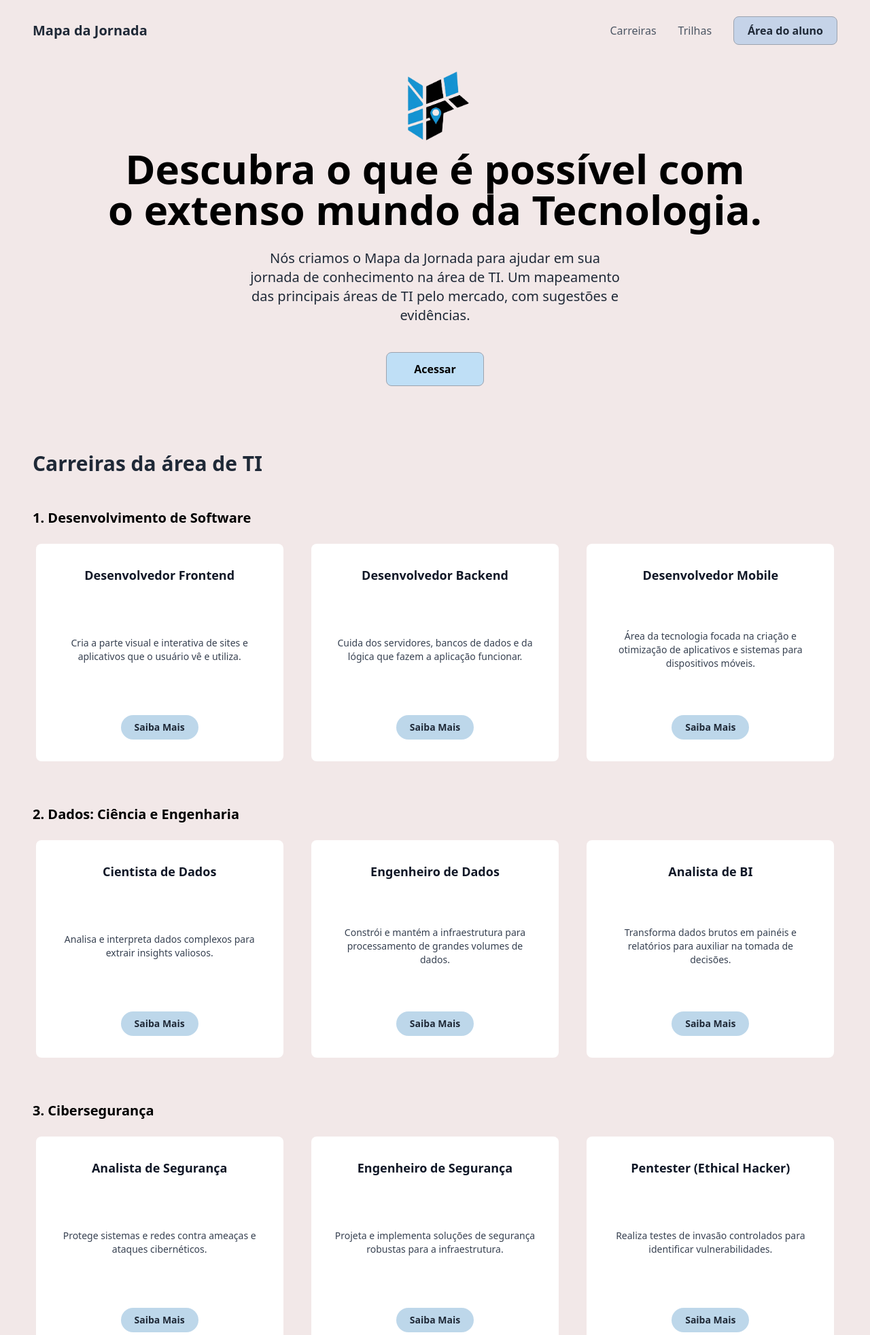
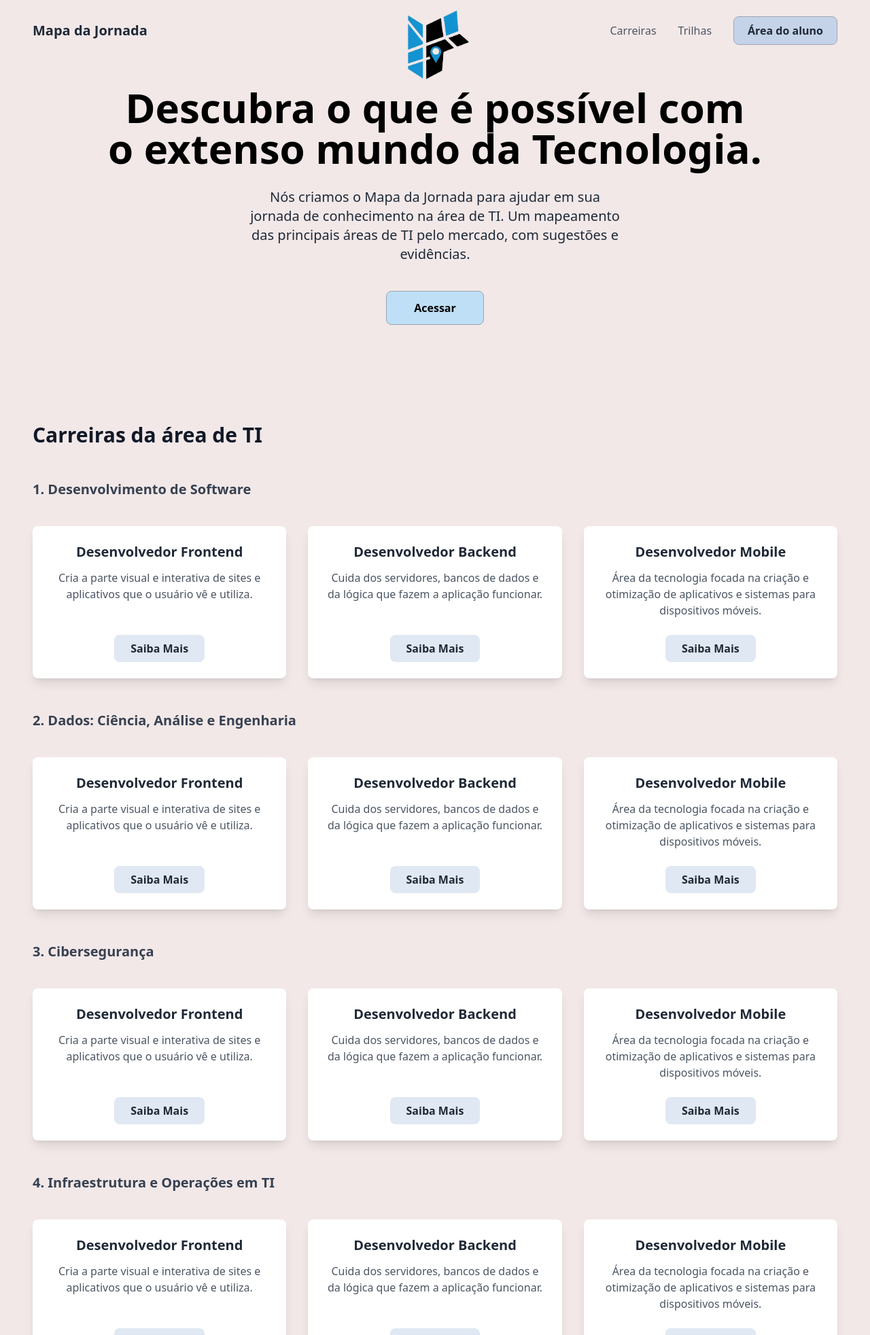
Before and after one commit to jeanlucqs/mapadajornada, a Django app: page / in a window 1280 px wide. Shown: the top 1964 px of the page at 68% size. Run offline with Django 5.2, Linux system fonts and the light colour scheme; some libraries are stand-ins or nearby versions.

Commit message:
mudanças no index

```diff
--- a/templates/base.html
+++ b/templates/base.html
@@ -5,13 +5,22 @@
     <meta name="viewport" content="width=device-width, initial-scale=1.0">
     <title>{% block title %}Mapa da Jornada{% endblock %}</title>
     <script src="https://cdn.tailwindcss.com"></script>
+    <link rel="preconnect" href="https://fonts.googleapis.com">
+    <link rel="preconnect" href="https://fonts.gstatic.com" crossorigin>
+    <link href="https://fonts.googleapis.com/css2?family=Open+Sans:ital,wght@0,300..800;1,300..800&display=swap" rel="stylesheet">
+
+    <style>
+        @import url('https://fonts.googleapis.com/css2?family=Open+Sans:ital,wght@0,300..800;1,300..800&display=swap');
+    </style>
 
 </head>
 
 <body class="flex flex-col min-h-screen bg-[#F2E8E8] text-gray-800">
 
     <!-- NAVBAR -->
-    <nav class="container mx-auto px-6 md:px-12 py-6 flex justify-between items-center">
+
+    <nav class="fixed top-0 left-0 w-full z-50 py-6">
+        <div class="container mx-auto px-6 md:px-12 flex justify-between items-center">
 
             <a href="{% url 'index' %}" class="text-xl font-bold text-gray-800">Mapa da Jornada</a>
 
@@ -33,14 +42,15 @@
                         Área do aluno
                     </a>
                 {% endif %}
-        </div>
-
-        <div class="md:hidden">
+            </div> <div class="md:hidden">
                 <button id="mobile-menu-button" class="text-gray-800 focus:outline-none">
                     <svg class="w-6 h-6" fill="none" stroke="currentColor" viewBox="0 0 24 24" xmlns="http://www.w3.org/2000/svg"><path stroke-linecap="round" stroke-linejoin="round" stroke-width="2" d="M4 6h16M4 12h16M4 18h16"></path></svg>
                 </button>
             </div>
+
+        </div>
     </nav>
+
     <div id="mobile-menu" class="hidden md:hidden px-6 pb-4 text-right">
         <a href="#" class="block text-gray-600 hover:text-gray-900 py-2">Carreiras</a>
         <a href="#" class="block text-gray-600 hover:text-gray-900 py-2">Trilhas</a>
--- a/templates/index.html
+++ b/templates/index.html
@@ -27,166 +27,193 @@
 </section>
 
 
-<!--Carreiras -->
-<section class="container mx-auto px-6 md:px-12 py-8">
-    <h2 class="text-3xl font-bold mb-12 text-gray-800">Carreiras da área de TI</h2>
+<section class="w-full py-12 md:py-16 lg:py-20">
+    <div class="max-w-screen-xl mx-auto px-6 md:px-12">
+
+      <h2 class="text-3xl font-bold text-gray-900 mb-4">Carreiras da área de TI</h2>
+      <div class="separ mt-12">
+        <h3 class="text-xl font-black text-gray-700 mb-10">1. Desenvolvimento de Software</h3>
+
+        <div class="grid grid-cols-1 md:grid-cols-2 lg:grid-cols-3 gap-8">
+
+            <div class="bg-white rounded-lg shadow-lg p-6 flex flex-col text-center items-center transform transition-transform hover:scale-105">
+            <h4 class="text-xl font-semibold text-gray-800 mb-3">Desenvolvedor Frontend</h4>
+            <p class="text-gray-600 mb-6 flex-grow">
+                Cria a parte visual e interativa de sites e aplicativos que o usuário vê e utiliza.
+            </p>
+            <a href="#" class="mt-auto bg-[#E0E8F3] hover:bg-[#C5D3E8] text-gray-800 font-semibold py-2 px-6 rounded-lg transition-colors">
+                Saiba Mais
+            </a>
+            </div>
+
+            <div class="bg-white rounded-lg shadow-lg p-6 flex flex-col text-center items-center transform transition-transform hover:scale-105">
+            <h4 class="text-xl font-bold text-gray-800 mb-3">Desenvolvedor Backend</h4>
+            <p class="text-gray-600 mb-6 flex-grow">
+                Cuida dos servidores, bancos de dados e da lógica que fazem a aplicação funcionar.
+            </p>
+            <a href="#" class="mt-auto bg-[#E0E8F3] hover:bg-[#C5D3E8] text-gray-800 font-semibold py-2 px-6 rounded-lg transition-colors">
+                Saiba Mais
+            </a>
+            </div>
+
+            <div class="bg-white rounded-lg shadow-lg p-6 flex flex-col text-center items-center transform transition-transform hover:scale-105">
+            <h4 class="text-xl font-bold text-gray-800 mb-3">Desenvolvedor Mobile</h4>
+            <p class="text-gray-600 mb-6 flex-grow">
+                Área da tecnologia focada na criação e otimização de aplicativos e sistemas para dispositivos móveis.
+            </p>
+            <a href="#" class="mt-auto bg-[#E0E8F3] hover:bg-[#C5D3E8] text-gray-800 font-semibold py-2 px-6 rounded-lg transition-colors">
+                Saiba Mais
+            </a>
+            </div>
+    </div> <!-- separ -->
 
 
-    <div class="mb-16">
-        <h3 class="text-xl font-bold mb-6 text-black">1. Desenvolvimento de Software</h3>
+    <div class="separ mt-12">
+        <h3 class="text-xl font-black text-gray-700 mb-10">2. Dados: Ciência, Análise e Engenharia</h3>
+
         <div class="grid grid-cols-1 md:grid-cols-2 lg:grid-cols-3 gap-8">
-            <!-- Card front -->
-            <div class="bg-[#FFFFFF] p-8 rounded-lg text-center flex flex-col mx-auto w-full max-w-[364px] h-[320px]">
-                <h4 class="font-bold text-lg text-gray-900">Desenvolvedor Frontend</h4>
-                <div class="flex-grow flex items-center justify-center">
-                    <p class="text-gray-700 text-sm">Cria a parte visual e interativa de sites e aplicativos que o usuário vê e utiliza.</p>
-                </div>
-                <a href="{% url 'pagina_front' %}" class="self-center bg-[#BDD7EA] hover:scale-105 text-gray-800 font-semibold py-2 px-5 rounded-full text-sm transition-colors">Saiba Mais</a>
+
+            <div class="bg-white rounded-lg shadow-lg p-6 flex flex-col text-center items-center transform transition-transform hover:scale-105">
+            <h4 class="text-xl font-bold text-gray-800 mb-3">Desenvolvedor Frontend</h4>
+            <p class="text-gray-600 mb-6 flex-grow">
+                Cria a parte visual e interativa de sites e aplicativos que o usuário vê e utiliza.
+            </p>
+            <a href="#" class="mt-auto bg-[#E0E8F3] hover:bg-[#C5D3E8] text-gray-800 font-semibold py-2 px-6 rounded-lg transition-colors">
+                Saiba Mais
+            </a>
             </div>
 
-            <div class="bg-[#FFFFFF] p-8 rounded-lg text-center flex flex-col mx-auto w-full max-w-[364px] h-[320px]">
-                <h4 class="font-bold text-lg text-gray-900">Desenvolvedor Backend</h4>
-                <div class="flex-grow flex items-center justify-center">
-                    <p class="text-gray-700 text-sm">Cuida dos servidores, bancos de dados e da lógica que fazem a aplicação funcionar.</p>
-                </div>
-                <a href="{% url 'pagina_back' %}" class="self-center bg-[#BDD7EA] hover:scale-105 text-gray-800 font-semibold py-2 px-5 rounded-full text-sm transition-colors">Saiba Mais</a>
+            <div class="bg-white rounded-lg shadow-lg p-6 flex flex-col text-center items-center transform transition-transform hover:scale-105">
+            <h4 class="text-xl font-bold text-gray-800 mb-3">Desenvolvedor Backend</h4>
+            <p class="text-gray-600 mb-6 flex-grow">
+                Cuida dos servidores, bancos de dados e da lógica que fazem a aplicação funcionar.
+            </p>
+            <a href="#" class="mt-auto bg-[#E0E8F3] hover:bg-[#C5D3E8] text-gray-800 font-semibold py-2 px-6 rounded-lg transition-colors">
+                Saiba Mais
+            </a>
             </div>
 
-            <div class="bg-[#FFFFFF] p-8 rounded-lg text-center flex flex-col mx-auto w-full max-w-[364px] h-[320px]">
-                <h4 class="font-bold text-lg text-gray-900">Desenvolvedor Mobile</h4>
-                <div class="flex-grow flex items-center justify-center">
-                    <p class="text-gray-700 text-sm">Área da tecnologia focada na criação e otimização de aplicativos e sistemas para dispositivos móveis.</p>
-                </div>
-                <a href="{% url 'pagina_mobile' %}" class="self-center bg-[#BDD7EA] hover:scale-105 text-gray-800 font-semibold py-2 px-5 rounded-full text-sm transition-colors">Saiba Mais</a>
+            <div class="bg-white rounded-lg shadow-lg p-6 flex flex-col text-center items-center transform transition-transform hover:scale-105">
+            <h4 class="text-xl font-bold text-gray-800 mb-3">Desenvolvedor Mobile</h4>
+            <p class="text-gray-600 mb-6 flex-grow">
+                Área da tecnologia focada na criação e otimização de aplicativos e sistemas para dispositivos móveis.
+            </p>
+            <a href="#" class="mt-auto bg-[#E0E8F3] hover:bg-[#C5D3E8] text-gray-800 font-semibold py-2 px-6 rounded-lg transition-colors">
+                Saiba Mais
+            </a>
             </div>
-        </div>
-    </div>
+    </div> <!-- separ -->
 
-    <!-- Ciência e Engenharia -->
-    <div class="mb-16">
-        <h3 class="text-xl font-bold mb-6 text-black">2. Dados: Ciência e Engenharia</h3>
+    <div class="separ mt-12">
+        <h3 class="text-xl font-black text-gray-700 mb-10">3. Cibersegurança</h3>
+
         <div class="grid grid-cols-1 md:grid-cols-2 lg:grid-cols-3 gap-8">
 
-            <div class="bg-[#FFFFFF] p-8 rounded-lg text-center flex flex-col mx-auto w-full max-w-[364px] h-[320px]">
-                <h4 class="font-bold text-lg text-gray-900">Cientista de Dados</h4>
-                <div class="flex-grow flex items-center justify-center">
-                    <p class="text-gray-700 text-sm">Analisa e interpreta dados complexos para extrair insights valiosos.</p>
-                </div>
-                <a href="#" class="self-center bg-[#BDD7EA] hover:scale-105 text-gray-800 font-semibold py-2 px-5 rounded-full text-sm transition-colors">Saiba Mais</a>
+            <div class="bg-white rounded-lg shadow-lg p-6 flex flex-col text-center items-center transform transition-transform hover:scale-105">
+            <h4 class="text-xl font-bold text-gray-800 mb-3">Desenvolvedor Frontend</h4>
+            <p class="text-gray-600 mb-6 flex-grow">
+                Cria a parte visual e interativa de sites e aplicativos que o usuário vê e utiliza.
+            </p>
+            <a href="#" class="mt-auto bg-[#E0E8F3] hover:bg-[#C5D3E8] text-gray-800 font-semibold py-2 px-6 rounded-lg transition-colors">
+                Saiba Mais
+            </a>
             </div>
 
-            <div class="bg-[#FFFFFF] p-8 rounded-lg text-center flex flex-col mx-auto w-full max-w-[364px] h-[320px]">
-                <h4 class="font-bold text-lg text-gray-900">Engenheiro de Dados</h4>
-                <div class="flex-grow flex items-center justify-center">
-                    <p class="text-gray-700 text-sm">Constrói e mantém a infraestrutura para processamento de grandes volumes de dados.</p>
-                </div>
-                <a href="#" class="self-center bg-[#BDD7EA] hover:scale-105 text-gray-800 font-semibold py-2 px-5 rounded-full text-sm transition-colors">Saiba Mais</a>
+            <div class="bg-white rounded-lg shadow-lg p-6 flex flex-col text-center items-center transform transition-transform hover:scale-105">
+            <h4 class="text-xl font-bold text-gray-800 mb-3">Desenvolvedor Backend</h4>
+            <p class="text-gray-600 mb-6 flex-grow">
+                Cuida dos servidores, bancos de dados e da lógica que fazem a aplicação funcionar.
+            </p>
+            <a href="#" class="mt-auto bg-[#E0E8F3] hover:bg-[#C5D3E8] text-gray-800 font-semibold py-2 px-6 rounded-lg transition-colors">
+                Saiba Mais
+            </a>
             </div>
 
-            <div class="bg-[#FFFFFF] p-8 rounded-lg text-center flex flex-col mx-auto w-full max-w-[364px] h-[320px]">
-                <h4 class="font-bold text-lg text-gray-900">Analista de BI</h4>
-                <div class="flex-grow flex items-center justify-center">
-                    <p class="text-gray-700 text-sm">Transforma dados brutos em painéis e relatórios para auxiliar na tomada de decisões.</p>
-                </div>
-                <a href="#" class="self-center bg-[#BDD7EA] hover:scale-105 text-gray-800 font-semibold py-2 px-5 rounded-full text-sm transition-colors">Saiba Mais</a>
+            <div class="bg-white rounded-lg shadow-lg p-6 flex flex-col text-center items-center transform transition-transform hover:scale-105">
+            <h4 class="text-xl font-bold text-gray-800 mb-3">Desenvolvedor Mobile</h4>
+            <p class="text-gray-600 mb-6 flex-grow">
+                Área da tecnologia focada na criação e otimização de aplicativos e sistemas para dispositivos móveis.
+            </p>
+            <a href="#" class="mt-auto bg-[#E0E8F3] hover:bg-[#C5D3E8] text-gray-800 font-semibold py-2 px-6 rounded-lg transition-colors">
+                Saiba Mais
+            </a>
             </div>
-        </div>
-    </div>
+    </div> <!-- separ -->
 
-    <!-- Cibersegurança -->
-    <div class="mb-16">
-        <h3 class="text-xl font-bold mb-6 text-black">3. Cibersegurança</h3>
+    <div class="separ mt-12">
+        <h3 class="text-xl font-black text-gray-700 mb-10">4. Infraestrutura e Operações em TI</h3>
+
         <div class="grid grid-cols-1 md:grid-cols-2 lg:grid-cols-3 gap-8">
 
-            <div class="bg-[#FFFFFF] p-8 rounded-lg text-center flex flex-col mx-auto w-full max-w-[364px] h-[320px]">
-                <h4 class="font-bold text-lg text-gray-900">Analista de Segurança</h4>
-                <div class="flex-grow flex items-center justify-center">
-                    <p class="text-gray-700 text-sm">Protege sistemas e redes contra ameaças e ataques cibernéticos.</p>
-                </div>
-                <a href="#" class="self-center bg-[#BDD7EA] hover:scale-105 text-gray-800 font-semibold py-2 px-5 rounded-full text-sm transition-colors">Saiba Mais</a>
+            <div class="bg-white rounded-lg shadow-lg p-6 flex flex-col text-center items-center transform transition-transform hover:scale-105">
+            <h4 class="text-xl font-bold text-gray-800 mb-3">Desenvolvedor Frontend</h4>
+            <p class="text-gray-600 mb-6 flex-grow">
+                Cria a parte visual e interativa de sites e aplicativos que o usuário vê e utiliza.
+            </p>
+            <a href="#" class="mt-auto bg-[#E0E8F3] hover:bg-[#C5D3E8] text-gray-800 font-semibold py-2 px-6 rounded-lg transition-colors">
+                Saiba Mais
+            </a>
             </div>
 
-            <div class="bg-[#FFFFFF] p-8 rounded-lg text-center flex flex-col mx-auto w-full max-w-[364px] h-[320px]">
-                <h4 class="font-bold text-lg text-gray-900">Engenheiro de Segurança</h4>
-                <div class="flex-grow flex items-center justify-center">
-                    <p class="text-gray-700 text-sm">Projeta e implementa soluções de segurança robustas para a infraestrutura.</p>
-                </div>
-                <a href="#" class="self-center bg-[#BDD7EA] hover:scale-105 text-gray-800 font-semibold py-2 px-5 rounded-full text-sm transition-colors">Saiba Mais</a>
+            <div class="bg-white rounded-lg shadow-lg p-6 flex flex-col text-center items-center transform transition-transform hover:scale-105">
+            <h4 class="text-xl font-bold text-gray-800 mb-3">Desenvolvedor Backend</h4>
+            <p class="text-gray-600 mb-6 flex-grow">
+                Cuida dos servidores, bancos de dados e da lógica que fazem a aplicação funcionar.
+            </p>
+            <a href="#" class="mt-auto bg-[#E0E8F3] hover:bg-[#C5D3E8] text-gray-800 font-semibold py-2 px-6 rounded-lg transition-colors">
+                Saiba Mais
+            </a>
             </div>
 
-            <div class="bg-[#FFFFFF] p-8 rounded-lg text-center flex flex-col mx-auto w-full max-w-[364px] h-[320px]">
-                <h4 class="font-bold text-lg text-gray-900">Pentester (Ethical Hacker)</h4>
-                <div class="flex-grow flex items-center justify-center">
-                    <p class="text-gray-700 text-sm">Realiza testes de invasão controlados para identificar vulnerabilidades.</p>
-                </div>
-                <a href="#" class="self-center bg-[#BDD7EA] hover:scale-105 text-gray-800 font-semibold py-2 px-5 rounded-full text-sm transition-colors">Saiba Mais</a>
+            <div class="bg-white rounded-lg shadow-lg p-6 flex flex-col text-center items-center transform transition-transform hover:scale-105">
+            <h4 class="text-xl font-bold text-gray-800 mb-3">Desenvolvedor Mobile</h4>
+            <p class="text-gray-600 mb-6 flex-grow">
+                Área da tecnologia focada na criação e otimização de aplicativos e sistemas para dispositivos móveis.
+            </p>
+            <a href="#" class="mt-auto bg-[#E0E8F3] hover:bg-[#C5D3E8] text-gray-800 font-semibold py-2 px-6 rounded-lg transition-colors">
+                Saiba Mais
+            </a>
             </div>
-        </div>
-    </div>
+    </div> <!-- separ -->
 
-    <!-- Infraestrutura de TI e Cloud Computing -->
-    <div class="mb-16">
-        <h3 class="text-xl font-bold mb-6 text-black">4. Infraestrutura de TI e Cloud Computing</h3>
+    <div class="separ mt-12">
+        <h3 class="text-xl font-black text-gray-700 mb-10">5. Interface e Experiência do Usuário</h3>
+
         <div class="grid grid-cols-1 md:grid-cols-2 lg:grid-cols-3 gap-8">
 
-            <div class="bg-[#FFFFFF] p-8 rounded-lg text-center flex flex-col mx-auto w-full max-w-[364px] h-[320px]">
-                <h4 class="font-bold text-lg text-gray-900">Administrador de Redes</h4>
-                <div class="flex-grow flex items-center justify-center">
-                    <p class="text-gray-700 text-sm">Gerencia e mantém a infraestrutura de rede para garantir a conectividade.</p>
-                </div>
-                <a href="#" class="self-center bg-[#BDD7EA] hover:scale-105 text-gray-800 font-semibold py-2 px-5 rounded-full text-sm transition-colors">Saiba Mais</a>
+            <div class="bg-white rounded-lg shadow-lg p-6 flex flex-col text-center items-center transform transition-transform hover:scale-105">
+            <h4 class="text-xl font-bold text-gray-800 mb-3">Desenvolvedor Frontend</h4>
+            <p class="text-gray-600 mb-6 flex-grow">
+                Cria a parte visual e interativa de sites e aplicativos que o usuário vê e utiliza.
+            </p>
+            <a href="#" class="mt-auto bg-[#E0E8F3] hover:bg-[#C5D3E8] text-gray-800 font-semibold py-2 px-6 rounded-lg transition-colors">
+                Saiba Mais
+            </a>
             </div>
 
-            <div class="bg-[#FFFFFF] p-8 rounded-lg text-center flex flex-col mx-auto w-full max-w-[364px] h-[320px]">
-                <h4 class="font-bold text-lg text-gray-900">Arquiteto de Soluções em Nuvem</h4>
-                <div class="flex-grow flex items-center justify-center">
-                    <p class="text-gray-700 text-sm">Desenha e implementa soluções escaláveis em provedores de nuvem.</p>
-                </div>
-                <a href="#" class="self-center bg-[#BDD7EA] hover:scale-105 text-gray-800 font-semibold py-2 px-5 rounded-full text-sm transition-colors">Saiba Mais</a>
+            <div class="bg-white rounded-lg shadow-lg p-6 flex flex-col text-center items-center transform transition-transform hover:scale-105">
+            <h4 class="text-xl font-bold text-gray-800 mb-3">Desenvolvedor Backend</h4>
+            <p class="text-gray-600 mb-6 flex-grow">
+                Cuida dos servidores, bancos de dados e da lógica que fazem a aplicação funcionar.
+            </p>
+            <a href="#" class="mt-auto bg-[#E0E8F3] hover:bg-[#C5D3E8] text-gray-800 font-semibold py-2 px-6 rounded-lg transition-colors">
+                Saiba Mais
+            </a>
             </div>
 
-            <div class="bg-[#FFFFFF] p-8 rounded-lg text-center flex flex-col mx-auto w-full max-w-[364px] h-[320px]">
-                <h4 class="font-bold text-lg text-gray-900">Engenheiro de DevOps</h4>
-                <div class="flex-grow flex items-center justify-center">
-                    <p class="text-gray-700 text-sm">Automatiza processos entre desenvolvimento de software e operações de TI.</p>
-                </div>
-                <a href="#" class="self-center bg-[#BDD7EA] hover:scale-105 text-gray-800 font-semibold py-2 px-5 rounded-full text-sm transition-colors">Saiba Mais</a>
+            <div class="bg-white rounded-lg shadow-lg p-6 flex flex-col text-center items-center transform transition-transform hover:scale-105">
+            <h4 class="text-xl font-bold text-gray-800 mb-3">Desenvolvedor Mobile</h4>
+            <p class="text-gray-600 mb-6 flex-grow">
+                Área da tecnologia focada na criação e otimização de aplicativos e sistemas para dispositivos móveis.
+            </p>
+            <a href="#" class="mt-auto bg-[#E0E8F3] hover:bg-[#C5D3E8] text-gray-800 font-semibold py-2 px-6 rounded-lg transition-colors">
+                Saiba Mais
+            </a>
             </div>
-        </div>
+    </div> <!-- separ -->
+
     </div>
-
-    <!-- Design de Experiência e Interface do Usuário (UX/UI) -->
-    <div class="mb-16">
-        <h3 class="text-xl font-bold mb-6 text-black">5. Design de Experiência e Interface do Usuário (UX/UI)</h3>
-        <div class="grid grid-cols-1 md:grid-cols-2 lg:grid-cols-3 gap-8">
-
-            <div class="bg-[#FFFFFF] p-8 rounded-lg text-center flex flex-col mx-auto w-full max-w-[364px] h-[320px]">
-                <h4 class="font-bold text-lg text-gray-900">Designer de UX (User Experience)</h4>
-                <div class="flex-grow flex items-center justify-center">
-                    <p class="text-gray-700 text-sm">Foca em tornar um produto ou serviço útil, usável e agradável para o usuário.</p>
-                </div>
-                <a href="#" class="self-center bg-[#BDD7EA] hover:scale-105 text-gray-800 font-semibold py-2 px-5 rounded-full text-sm transition-colors">Saiba Mais</a>
-            </div>
-
-            <div class="bg-[#FFFFFF] p-8 rounded-lg text-center flex flex-col mx-auto w-full max-w-[364px] h-[320px]">
-                <h4 class="font-bold text-lg text-gray-900">Designer de UI (User Interface)</h4>
-                <div class="flex-grow flex items-center justify-center">
-                    <p class="text-gray-700 text-sm">Cria a parte visual e interativa do produto, garantindo uma interface atraente.</p>
-                </div>
-                <a href="#" class="self-center bg-[#BDD7EA] hover:scale-105 text-gray-800 font-semibold py-2 px-5 rounded-full text-sm transition-colors">Saiba Mais</a>
-            </div>
-
-            <div class="bg-[#FFFFFF] p-8 rounded-lg text-center flex flex-col mx-auto w-full max-w-[364px] h-[320px]">
-                <h4 class="font-bold text-lg text-gray-900">Pesquisador de UX</h4>
-                <div class="flex-grow flex items-center justify-center">
-                    <p class="text-gray-700 text-sm">Conduz estudos e pesquisas para entender as necessidades e comportamentos dos usuários.</p>
-                </div>
-                <a href="#" class="self-center bg-[#BDD7EA] hover:scale-105 text-gray-800 font-semibold py-2 px-5 rounded-full text-sm transition-colors">Saiba Mais</a>
-            </div>
-        </div>
-    </div>
-</section>
-
+  </section>
 
 
 {% endblock %}
```
Lines whose indentation alone changed are shown as unchanged.
